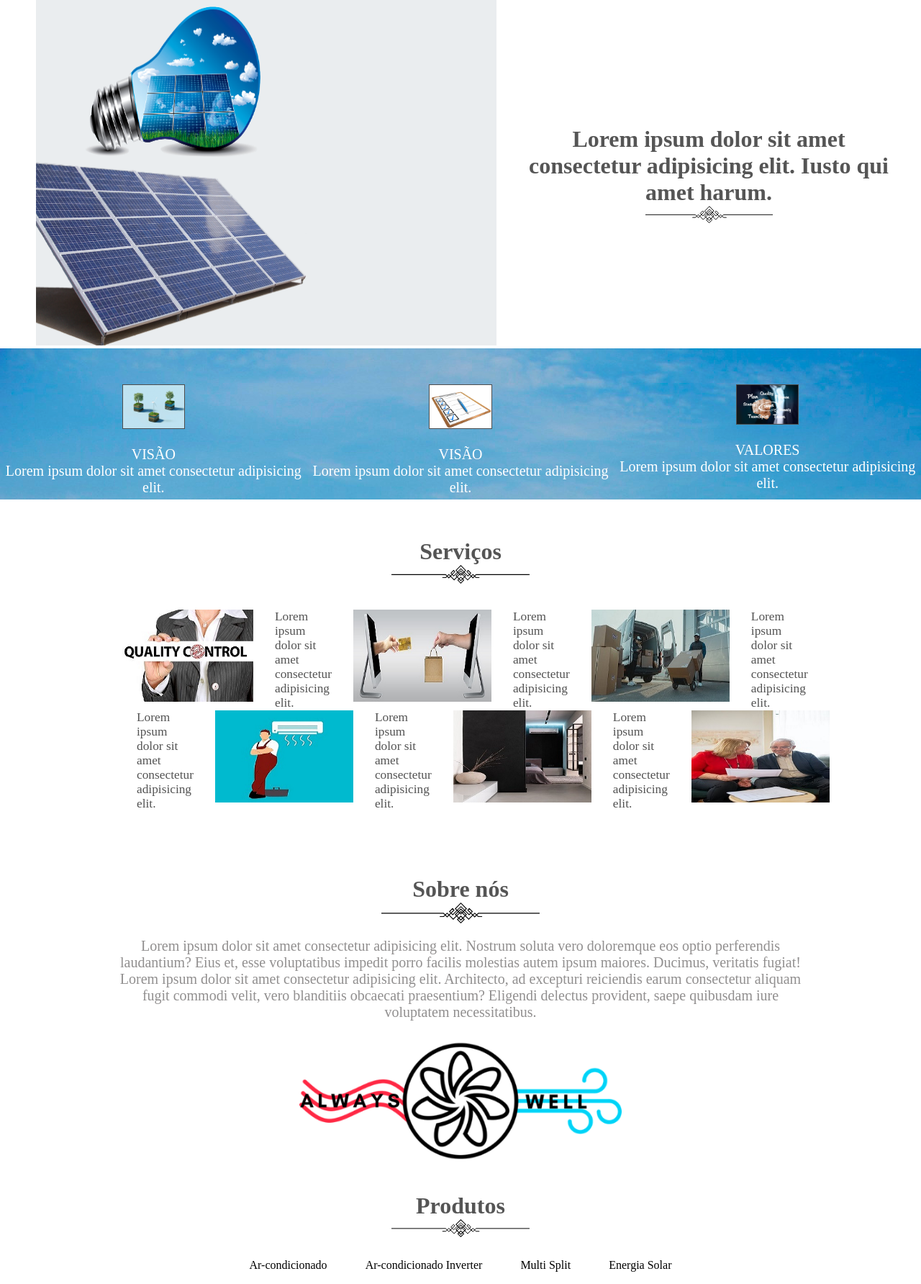
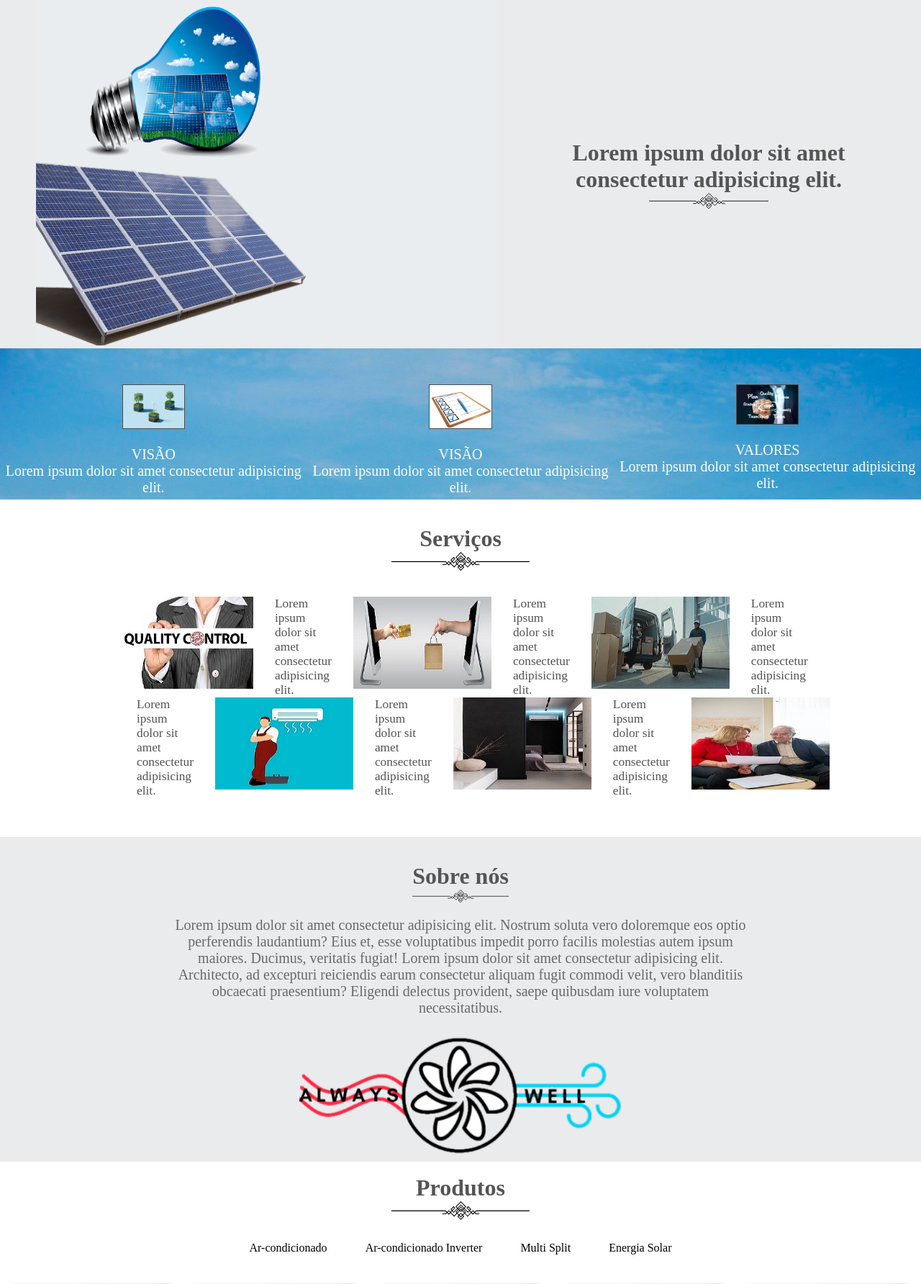
Before and after one commit to gustavo-lopes10/ar_condicionado, a PHP site: page /site-ar-condicionado/ in a window 1280 px wide. Shown: the part 115-1899 px from the top of the page at 72% size. Run offline with PHP 8.4, Linux system fonts and the light colour scheme; some libraries are stand-ins or nearby versions.

Commit message:
ajustando contato

```diff
--- a/css/style.css
+++ b/css/style.css
@@ -54,13 +54,24 @@ body{
     display: flex;
 }
 
+.fundo_cinza{
+    width: 100%;
+    background-color: #eaebec;
+}
+
 .em_linha_sobre{
-    width: 75vw;
+    width: 70vw;
     margin-left: auto;
     margin-right: auto;
 }
 
 .icone_texto{
+    display: block;
+    width: 28%;
+    margin: auto;
+}
+
+.icone_contato{
     display: block;
     width: 30%;
     margin: auto;
@@ -118,6 +129,15 @@ body{
     margin-right: auto;
 }
 
+.linha_servicos_embaixo{
+    display: flex;
+    justify-content: space-around;
+    border-radius: 5px;
+    width: 75%;
+    margin-left: auto;
+    margin-right: auto;
+}
+
  .fotos img{
     padding-left: 10px;
     width: 12vw;
@@ -125,9 +145,9 @@ body{
 
  .texto_sobre{
     font-size: 20pt;
-    padding: 0px 60px;
+    padding: 0px 50px;
     text-align: center;
-    color: rgb(145, 143, 143);
+    color: rgb(105, 105, 105);
  }
 
  .em_linha_sobre{
@@ -145,7 +165,7 @@ body{
     text-align: center;
     margin-top: 0px;
     margin-bottom: 0px;
-    padding: 0px 30px;
+    padding: 0px 100px;
 }
 
 .linha{
@@ -299,14 +304,14 @@ input{
 /* Desktop  */
 @media screen and (max-width: 1500px) {
     .texto_sobre{
-        padding: 0px;
         font-size: 15pt;
-        text-align: center;
-        color: rgb(145, 143, 143);
      }
      .em_linha_sobre{
         display: block;
         text-align: justify;
+    }
+    .icone_titulo_sobre{
+        width: 15%;
     }
     .vertical{
         margin-left: auto;
--- a/footer.html
+++ b/footer.html
@@ -8,37 +8,37 @@
 <body>
     <!-- começo do rodapé -->
 <footer>
-    <div class="em_linha">
+    <div class="em_linha fundo_cinza">
         <div class="responsivo">
             <img src="img/ar_condicionado.png" alt="ar condicionado" class="imagem_contato">
         </div>
-        <div class="espaco">
+        <div class="espaco"><br>
             <h1 class="titulo">Contato</h1>
-            <img src="ícones/linha.svg" alt="linha" class="icone_texto">
+            <img src="ícones/linha.svg" alt="linha" class="icone_contato">
             <div class="em_linha_contato">
                 <h3>ENDEREÇO</h3>
                 <h3 class="linha_contato">ENTRE EM CONTATO</h3>
-            </div>
+            </div><br><br><br>
         <form action="index.php">
             <h3>ENVIE-NOS UMA MENSAGEM</h3>
-            <div class="input">
-                <div class=""><input type="text" placeholder="Nome">
+            <div class="input"><br>
+                <div><input type="text" placeholder="Nome">
                 <input type="text" placeholder="E-mail"></div><br><br>
                 <div><input type="text" placeholder="Mensagem"></div>
             </div>
-
+            <br><br>
         <div class="linha_contato">
                 <button class="botao" role="button">
                     Enviar
                 </button>
-        </div>
+        </div><br><br>
                 <div class="linha_icones">
                     <a href=""><img src="ícones/icone_fb.svg" alt="icone fecebook" class="icone"></a>
                     <a href=""><img src="ícones/icone_insta.svg" alt="icone instagram" class="icone"></a>
                 </div>
-
         </form>
         </div>
+    </div>
 </footer>
 <!-- fim do rodapé -->
 </body>
--- a/index.php
+++ b/index.php
@@ -14,12 +14,12 @@
         <!-- fim do header  -->
     </div>
     <a name="home"></a>
-<div class="em_linha">
+<div class="em_linha fundo_cinza">
     <div>
         <img src="img/energia_solar.png" alt="imagem energia solar" class="imagem">
     </div>
     <div class="vertical">
-        <h1 class="titulo">Lorem ipsum dolor sit amet consectetur adipisicing elit. Iusto qui amet harum.</h1>
+        <h1 class="titulo">Lorem ipsum dolor sit amet consectetur adipisicing elit.</h1>
         <img src="ícones/linha.svg" alt="linha" class="icone_texto">
     </div>
 </div>
@@ -27,45 +27,45 @@
         <div><img src="img/visao1.jpg" alt="visao"><p>VISÃO<br>Lorem ipsum dolor sit amet consectetur adipisicing elit.</p></div>
         <div><img src="img/visao2.png" alt="visao"><p>VISÃO<br>Lorem ipsum dolor sit amet consectetur adipisicing elit.</p></div>
         <div><img src="img/valores.jpg" alt="valores"><p>VALORES<br>Lorem ipsum dolor sit amet consectetur adipisicing elit.</p></div>
-    </div><br><br>
-
+    </div><br>
 <main>
 <!-- começo de serviços -->
     <a name="servicos">&nbsp;</a>
 <h1 class="titulo">Serviços</h1>
         <img src="ícones/linha.svg" alt="linha" class="icone_titulo"><br><br>
-    <div class="linha_servicos fotos">
-        <div><img src="img/controle_qualidade.jpg" alt="controle de qualidade"></div>
+    <div class="linha_servicos">
+        <div class="fotos"><img src="img/controle_qualidade.jpg" alt="controle de qualidade"></div>
 
             <div class="texto">Lorem ipsum dolor sit amet consectetur adipisicing elit.</div>
 
-        <div><img src="img/venda.jpg" alt="venda"></div>
+        <div class="fotos"><img src="img/venda.jpg" alt="venda"></div>
 
             <div class="texto">Lorem ipsum dolor sit amet consectetur adipisicing elit.</div>
 
-        <div><img src="img/transportes.jpg" alt="transportes"></div>
+        <div class="fotos"><img src="img/transportes.jpg" alt="transportes"></div>
 
             <div class="texto">Lorem ipsum dolor sit amet consectetur adipisicing elit.</div>
     </div>
-    <div class="linha_servicos fotos">
+    <div class="linha_servicos_embaixo">
             <div class="texto">Lorem ipsum dolor sit amet consectetur adipisicing elit.</div>
 
-        <div><img src="img/instalacao.jpg" alt="instalacao"></div>
+        <div class="fotos"><img src="img/instalacao.jpg" alt="instalacao"></div>
 
             <div class="texto">Lorem ipsum dolor sit amet consectetur adipisicing elit.</div>
 
-        <div><img src="img/conforto.jpg" alt="conforto"></div>
+        <div class="fotos"><img src="img/conforto.jpg" alt="conforto"></div>
 
             <div class="texto">Lorem ipsum dolor sit amet consectetur adipisicing elit.</div>
 
-        <div><img src="img/clientes.jpg" alt="clientes"></div>
-    </div>
+        <div class="fotos"><img src="img/clientes.jpg" alt="clientes"></div>
+    </div><br><br><br>
     <!-- fim de serviços -->
 
     <!-- começo de sobre nós -->
-    <a name="sobre">&nbsp;</a>
-<div class="em_linha_sobre">
-    <div><br><br><br><br>
+    <a name="sobre"></a>
+<div class="fundo_cinza">
+    <div class="em_linha_sobre">
+    <div><br><br>
         <h1 class="titulo">Sobre nós</h1>
         <img src="ícones/linha.svg" alt="linha" class="icone_titulo_sobre">
         <p class="texto_sobre">Lorem ipsum dolor sit amet consectetur adipisicing elit.
@@ -76,13 +76,14 @@
             vero blanditiis obcaecati praesentium? Eligendi delectus provident, saepe quibusdam iure voluptatem necessitatibus.</p>
     </div>
     <div class="vertical">
-        <img src="img/logo.png" alt="logo" class="logo_sobre">
+        <img src="img/logo_sobre.png" alt="logo" class="logo_sobre">
+    </div>
     </div>
 </div>
 <!-- fim de sobre nós -->
 
 <!-- produtos ao passar o mouse -->
-    <a name="produtos">&nbsp;</a>
+    <a name="produtos"></a>
 <div>
 <div><br>
     <h1 class="titulo">Produtos</h1>
@@ -256,7 +257,7 @@
 </div>
 </main>
     <!-- inclusão de rodapé  -->
-    <a name="contato">&nbsp;</a>
+    <a name="contato"></a>
     <?php include 'footer.html';?>
     <!-- fim do rodapé -->
 
```
Also changed, not shown: other parts of css/style.css (+76 -52 lines), banco/script.sql (+21 -24 lines), produtos.php (+10 -13 lines), img/Ar-condicionado Inverter.jpg, img/Energia Solar.jpg, img/ar condicionado.jpg, img/logo_sobre.png (added), img/multi split.jpg.
